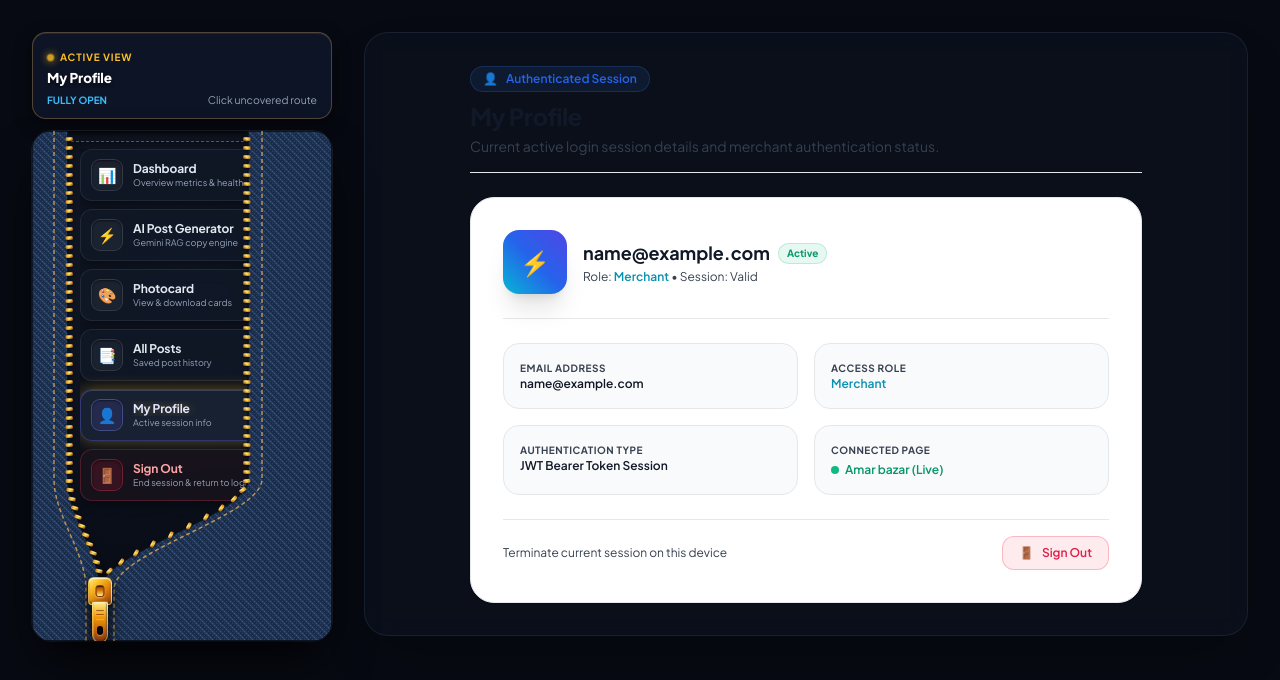
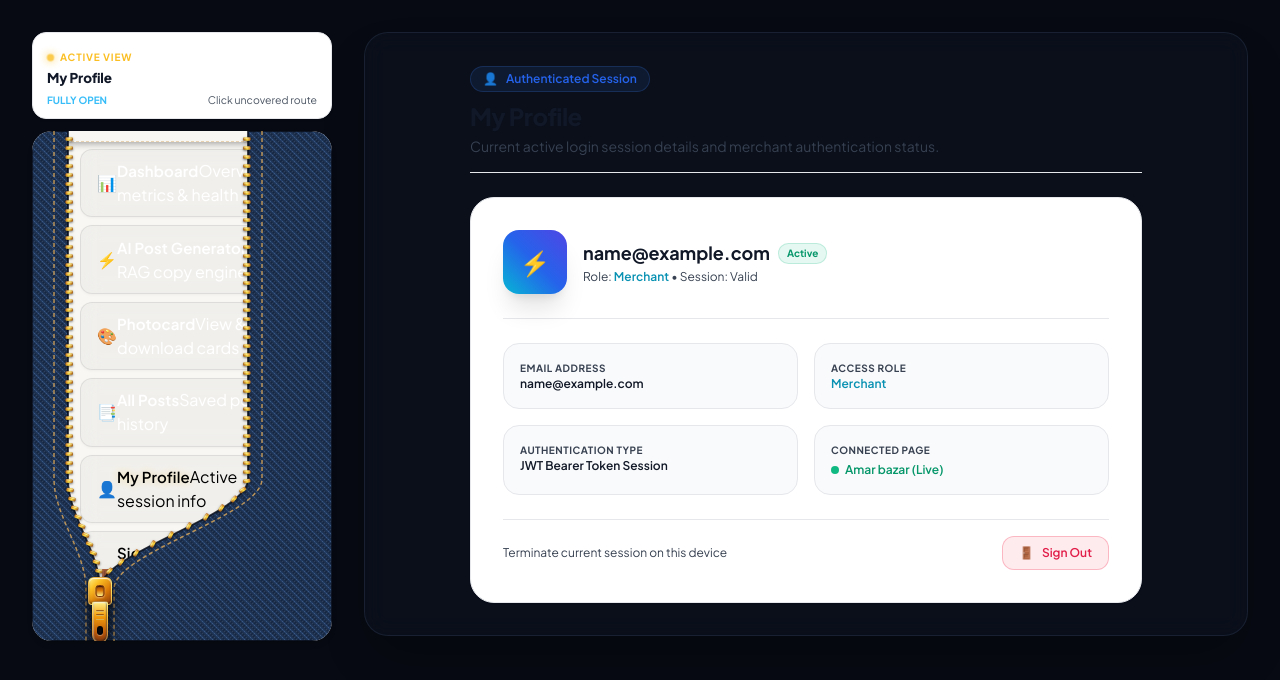
Before and after one commit to moufik999/AI_Powered-Autonomous-E-commerce-Product-Marketing-Automation, a React (Vite) app in the folder frontend/: page /profile in a window 1280 px wide. Shown: the top 680 px of the page. Built offline with nearby package versions, Linux system fonts and the light colour scheme; no server answers; sample sign-in values are in the browser's storage.

Commit message:
update frontend/src/components/ZipperMenu.css with light/dark mode and hover styles

```diff
--- a/frontend/src/components/ZipperMenu.css
+++ b/frontend/src/components/ZipperMenu.css
@@ -14,11 +14,12 @@
   width: var(--zipper-w, 300px);
   margin-bottom: 12px;
   padding: 10px 14px;
-  background: rgba(15, 23, 42, 0.85);
+  background: rgba(255, 255, 255, 0.05);
   border: 1px solid rgba(212, 163, 89, 0.35);
   border-radius: 14px;
-  box-shadow: 0 6px 18px rgba(0, 0, 0, 0.45), inset 0 1px 0 rgba(255, 255, 255, 0.08);
-  backdrop-filter: blur(12px);
+  box-shadow: 0 6px 18px rgba(0, 0, 0, 0.45), inset 0 1px 0 rgba(255, 255, 255, 0.06);
+  backdrop-filter: blur(14px);
+  -webkit-backdrop-filter: blur(14px);
   text-align: left;
 }
 
@@ -87,13 +88,26 @@ nav.zipper {
   width: var(--zipper-w);
   height: var(--zipper-h);
   border-radius: 20px;
-  background: radial-gradient(circle at 50% 25%, #111827 0%, #060911 100%);
+  backdrop-filter: blur(16px);
+  -webkit-backdrop-filter: blur(16px);
   box-shadow:
     0 25px 50px -12px rgba(0, 0, 0, 0.9),
-    0 0 0 1px rgba(255, 255, 255, 0.08),
-    inset 0 2px 6px rgba(0, 0, 0, 0.95);
+    0 0 0 1px rgba(255, 255, 255, 0.10),
+    inset 0 2px 6px rgba(0, 0, 0, 0.5);
   overflow: hidden;
   touch-action: none;
+}
+
+html.dark nav.zipper {
+  background: rgba(255, 255, 255, 0.04);
+}
+
+html:not(.dark) nav.zipper {
+  background: #F8F7F4;
+  box-shadow:
+    0 10px 25px -5px rgba(0, 0, 0, 0.08),
+    0 0 0 1px rgba(0, 0, 0, 0.06),
+    inset 0 1px 3px rgba(0, 0, 0, 0.03);
 }
 
 /* Inner dashed gold border stitch */
@@ -124,7 +138,7 @@ nav.zipper::before {
   position: absolute;
   top: 18px;
   left: 48px;
-  right: 14px;
+  right: 20px;
   bottom: 18px;
   margin: 0;
   padding: 0;
@@ -147,33 +161,46 @@ nav.zipper::before {
 }
 
 .zipper-link-btn {
-  width: 100%;
+  width: 85%;
+  max-width: 85%;
   height: 100%;
-  padding: 6.5px 10px;
+  padding: 10px 10px 10px 16px;
+  margin-right: 12px;
   border-radius: 12px;
-  background: rgba(17, 24, 39, 0.75);
-  border: 1px solid rgba(255, 255, 255, 0.08);
+  background: rgba(255, 255, 255, 0.05);
+  backdrop-filter: blur(10px);
+  -webkit-backdrop-filter: blur(10px);
+  border: 1px solid rgba(255, 255, 255, 0.10);
   display: flex;
   align-items: center;
-  gap: 10px;
+  justify-content: flex-start;
   text-align: left;
   cursor: pointer;
-  box-shadow: 0 4px 12px rgba(0, 0, 0, 0.4);
-  backdrop-filter: blur(8px);
+  box-shadow: 0 2px 8px rgba(0, 0, 0, 0.3);
   transition:
-    background-color 0.2s ease,
-    border-color 0.2s ease,
-    box-shadow 0.2s ease,
-    transform 0.15s ease,
-    color 0.2s ease;
+    background-color 0.3s ease-in-out,
+    border-color 0.3s ease-in-out,
+    box-shadow 0.3s ease-in-out,
+    transform 0.3s ease-in-out;
 }
 
-.zipper-link-btn:hover {
-  background: rgba(30, 41, 59, 0.88);
-  border-color: rgba(212, 163, 89, 0.6);
-  transform: translateX(3px);
-  box-shadow: 0 6px 16px rgba(0, 0, 0, 0.6), 0 0 10px rgba(212, 163, 89, 0.2);
+html.dark .zipper-link-btn:hover {
+  background: rgba(255, 255, 255, 0.20);
+  border-color: rgba(255, 255, 255, 0.40);
+  box-shadow: 0 8px 20px rgba(0, 0, 0, 0.4), 0 0 15px rgba(255, 255, 255, 0.10);
 }
+
+html:not(.dark) .zipper-link-btn {
+  background: rgba(0, 0, 0, 0.03);
+  border: 1px solid rgba(0, 0, 0, 0.08);
+  box-shadow: 0 1px 3px rgba(0, 0, 0, 0.04);
+}
+
+.zipper-link-btn:active {
+  background: rgba(255, 255, 255, 0.30);
+}
+
+/* active state merged above */
 
 .zipper-link-btn.is-active {
   background: rgba(245, 158, 11, 0.16);
@@ -183,59 +210,21 @@ nav.zipper::before {
     inset 0 1px 0 rgba(255, 255, 255, 0.15);
 }
 
-.zipper-link-icon-wrap {
-  width: 32px;
-  height: 32px;
-  border-radius: 9px;
-  background: rgba(255, 255, 255, 0.05);
-  border: 1px solid rgba(255, 255, 255, 0.1);
-  display: flex;
-  align-items: center;
-  justify-content: center;
+.zipper-link-title {
   font-size: 15px;
-  flex-shrink: 0;
-  box-shadow: inset 0 1px 2px rgba(0, 0, 0, 0.5);
-  transition: border-color 0.2s, background-color 0.2s;
-}
-
-.zipper-link-btn.is-active .zipper-link-icon-wrap {
-  background: linear-gradient(135deg, rgba(251, 191, 36, 0.25), rgba(180, 83, 9, 0.3));
-  border-color: #fbbf24;
-  color: #fbbf24;
-}
-
-.zipper-link-info {
-  display: flex;
-  flex-direction: column;
-  min-width: 0;
-  flex: 1;
-}
-
-.zipper-link-title {
-  font-size: 12px;
-  font-weight: 700;
-  color: #e2e8f0;
-  line-height: 1.25;
+  font-weight: 600;
+  color: inherit;
+  line-height: 1.3;
   white-space: nowrap;
   overflow: hidden;
   text-overflow: ellipsis;
-  letter-spacing: -0.01em;
-  transition: color 0.2s ease;
+  letter-spacing: 0.01em;
+  transition: color 0.3s ease-in-out;
 }
 
 .zipper-link-btn.is-active .zipper-link-title {
   color: #fbbf24;
   text-shadow: 0 0 10px rgba(251, 191, 36, 0.4);
-}
-
-.zipper-link-subtitle {
-  font-size: 9px;
-  color: #94a3b8;
-  line-height: 1.2;
-  white-space: nowrap;
-  overflow: hidden;
-  text-overflow: ellipsis;
-  margin-top: 1.5px;
 }
 
 .zipper-link-active-indicator {
@@ -248,58 +237,58 @@ nav.zipper::before {
 }
 
 /* Distinct Subtle Styling for Profile Item */
-.zipper-link-btn.is-profile {
-  background: rgba(30, 41, 59, 0.7);
-  border-color: rgba(99, 102, 241, 0.35);
+html.dark .zipper-link-btn.is-profile {
+  background: rgba(99, 102, 241, 0.08);
+  border-color: rgba(99, 102, 241, 0.30);
 }
 
-.zipper-link-btn.is-profile .zipper-link-icon-wrap {
-  background: rgba(99, 102, 241, 0.15);
-  border-color: rgba(129, 140, 248, 0.35);
-  color: #a5b4fc;
-}
-
-.zipper-link-btn.is-profile .zipper-link-title {
-  color: #e0e7ff;
-}
-
-.zipper-link-btn.is-profile:hover {
-  background: rgba(49, 46, 129, 0.45);
-  border-color: #818cf8;
-  box-shadow: 0 4px 14px rgba(99, 102, 241, 0.3), 0 0 10px rgba(129, 140, 248, 0.2);
+html.dark .zipper-link-btn.is-profile:hover {
+  background: rgba(255, 255, 255, 0.20);
+  border-color: rgba(255, 255, 255, 0.40);
+  box-shadow: 0 6px 18px rgba(99, 102, 241, 0.3), 0 0 15px rgba(255, 255, 255, 0.10);
 }
 
 /* Distinct Danger/Red Hover State for Sign Out Item */
-.zipper-link-btn.is-signout {
-  border-color: rgba(244, 63, 94, 0.25);
-  background: rgba(30, 20, 28, 0.65);
+html.dark .zipper-link-btn.is-signout {
+  border-color: rgba(244, 63, 94, 0.22);
+  background: rgba(239, 68, 68, 0.05);
 }
 
-.zipper-link-btn.is-signout .zipper-link-icon-wrap {
-  background: rgba(225, 29, 72, 0.15);
-  border-color: rgba(244, 63, 94, 0.3);
-  color: #fb7185;
+html.dark .zipper-link-btn.is-signout:hover {
+  background: rgba(239, 68, 68, 0.18) !important;
+  border-color: #ef4444 !important;
+  box-shadow: 0 6px 18px rgba(239, 68, 68, 0.38), 0 0 12px rgba(239, 68, 68, 0.22) !important;
 }
 
-.zipper-link-btn.is-signout .zipper-link-title {
-  color: #fca5a5;
+html.dark .zipper-link-btn.is-signout:hover .zipper-link-title {
+  color: #ff6b6b !important;
 }
 
-.zipper-link-btn.is-signout:hover {
-  color: #ef4444 !important;
-  background: rgba(225, 29, 72, 0.18) !important;
-  border-color: #ef4444 !important;
-  box-shadow: 0 4px 16px rgba(239, 68, 68, 0.35), 0 0 10px rgba(239, 68, 68, 0.2) !important;
+/* Light mode overrides for Profile and Sign Out items */
+html:not(.dark) .zipper-link-btn.is-profile,
+html:not(.dark) .zipper-link-btn.is-signout {
+  color: #000000;
+  background: rgba(0, 0, 0, 0.03);
+  border: 1px solid rgba(0, 0, 0, 0.08);
 }
 
-.zipper-link-btn.is-signout:hover .zipper-link-title {
-  color: #ef4444 !important;
+html:not(.dark) .zipper-link-btn.is-profile .zipper-link-title,
+html:not(.dark) .zipper-link-btn.is-signout .zipper-link-title {
+  color: #000000;
 }
 
-.zipper-link-btn.is-signout:hover .zipper-link-icon-wrap {
-  border-color: #ef4444 !important;
-  background: rgba(239, 68, 68, 0.3) !important;
-  color: #ffffff !important;
+html:not(.dark) .zipper-link-btn.is-profile:hover,
+html:not(.dark) .zipper-link-btn.is-signout:hover {
+  background: rgba(0, 0, 0, 0.05) !important;
+  color: #000000;
+}
+
+html:not(.dark) .zipper-link-btn.is-profile:hover .zipper-link-title {
+  color: #000000;
+}
+
+html:not(.dark) .zipper-link-btn.is-signout:hover .zipper-link-title {
+  color: #dc2626;
 }
 
 /* Realistic Gold Zipper Pull Button */
@@ -425,3 +414,23 @@ button.zipper-pull:active .slider-tab {
     0 1px 1px rgba(255, 255, 255, 0.35);
   border: 0.5px solid rgba(0, 0, 0, 0.8);
 }
+
+/* Creamy Light Mode Overrides for Zipper Menu */
+html:not(.dark) .zipper-status-header {
+  background: #ffffff;
+  border: 1px solid #e5e7eb;
+  box-shadow: 0 1px 3px rgba(0, 0, 0, 0.05);
+}
+
+html:not(.dark) .zipper-status-title {
+  color: #111827;
+  text-shadow: none;
+}
+
+html:not(.dark) .zipper-status-hint {
+  color: #4b5563;
+}
+
+html:not(.dark) nav.zipper {
+  box-shadow: 0 4px 6px -1px rgba(0, 0, 0, 0.1), 0 2px 4px -2px rgba(0, 0, 0, 0.1);
+}
```
